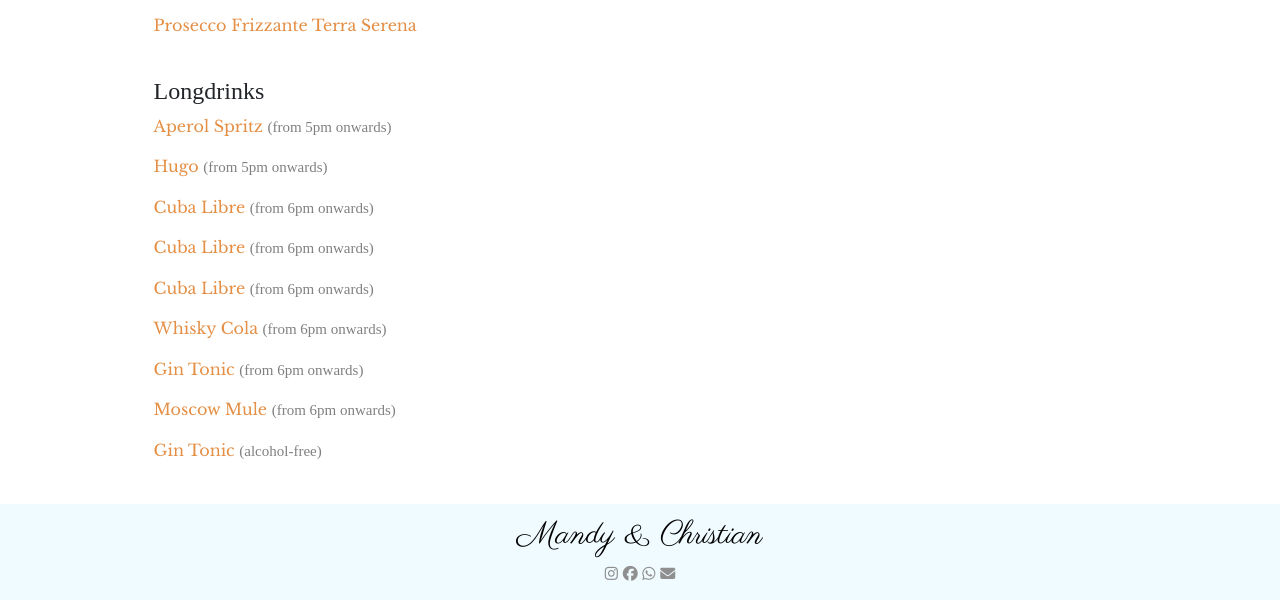
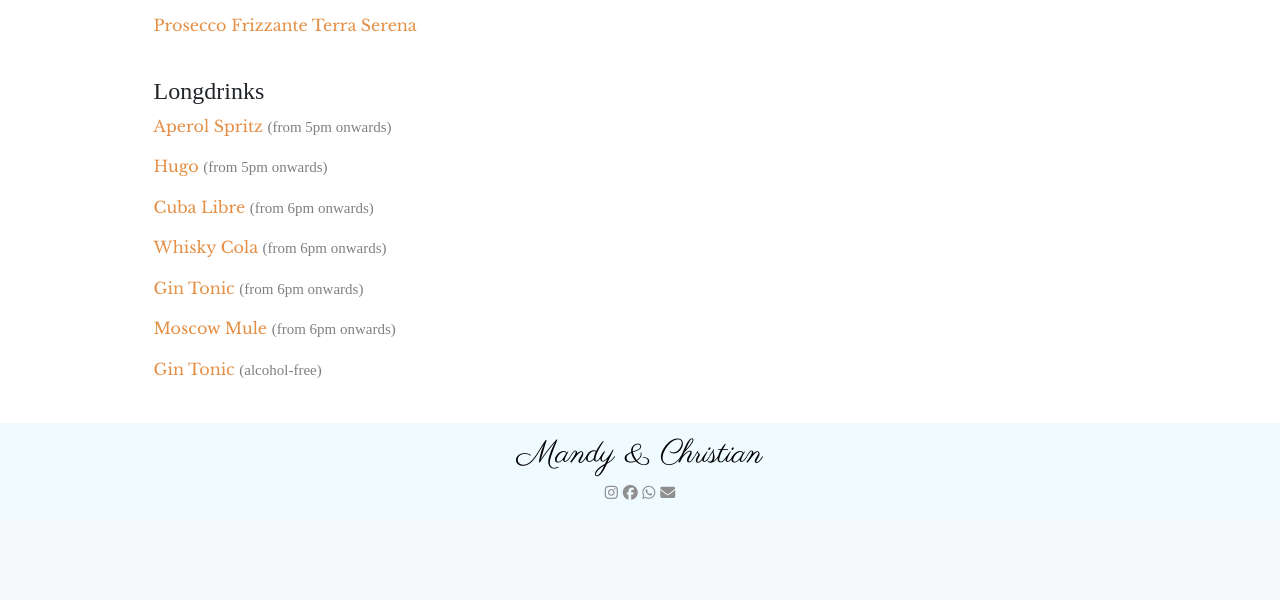
Before and after one commit to ckntran/Hochzeit, a Flask app: page /menu in a window 1280 px wide. Shown: the part 2066-2666 px from the top of the page. After the commit the page ends 2566 px from the top, so only its background shows below. Run offline with Flask 3, Linux system fonts and the light colour scheme; some libraries are stand-ins or nearby versions; some web fonts are replaced.

Commit message:
Update menu.html

```diff
--- a/templates/menu.html
+++ b/templates/menu.html
@@ -342,20 +342,6 @@
         </p>
         <p>
             {% if lang == None or lang == 'en' %}
-            Cuba Libre <a style="color:grey">(from 6pm onwards)</a>
-            {% elif lang == 'de' %}
-            Cuba Libre <a style="color:grey">(ab 18:00)</a>
-            {% endif %}
-        </p>
-        <p>
-            {% if lang == None or lang == 'en' %}
-            Cuba Libre <a style="color:grey">(from 6pm onwards)</a>
-            {% elif lang == 'de' %}
-            Cuba Libre <a style="color:grey">(ab 18:00)</a>
-            {% endif %}
-        </p>
-        <p>
-            {% if lang == None or lang == 'en' %}
             Whisky Cola <a style="color:grey">(from 6pm onwards)</a>
             {% elif lang == 'de' %}
             Whisky Cola <a style="color:grey">(ab 18:00)</a>
```
